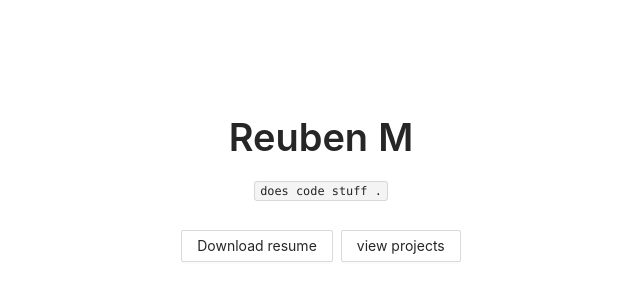
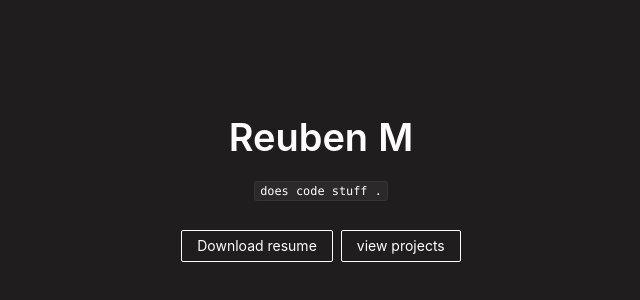
Before and after one commit to RobiMez/robimez.github.io, a React (Create React App) app: page / in a window 1280 px wide. Shown: the part 46-346 px from the top of the page, without its empty margins (319-959 px from the left). Built offline with nearby package versions, Linux system fonts and the light colour scheme.

Commit message:
dark mode , and about to revamp layout

```diff
--- a/src/App.css
+++ b/src/App.css
@@ -3,3 +3,13 @@
 .button_group {
 	padding-top: 2em;
 }
+body {
+	background-color: rgb(31, 29, 29) !important;
+}
+h1.Title {
+	padding: 160px 0 0 0;
+	color: white;
+}
+.t-w {
+	color: white;
+}
--- a/src/App.js
+++ b/src/App.js
@@ -8,17 +8,20 @@ const { Text } = Typography;
 const App = () => (
 	<div className="App">
 		<Row>
+			{/*player stats*/}
 			<Col align="center" span={12} offset={6}>
-				<Title style={{ padding: '160px 0 0 0' }} type="primary" strong>
-					Reuben M
-				</Title>
-				<Text code level={5}>
+				<Title className="t-w Title">Reuben M</Title>
+				<Text code level={5} className="t-w">
 					does code stuff .
 				</Text>
 				<Col align="center" span={24} className="button_group">
 					<Space>
-						<Button large>Download resume</Button>
-						<Button large>view projects</Button>
+						<Button large ghost>
+							Download resume
+						</Button>
+						<Button large ghost>
+							view projects
+						</Button>
 					</Space>
 				</Col>
 			</Col>
```
Also changed, not shown: package.json (+14 -3 lines), 1 other file (tests, documents, lock files or other folders).
